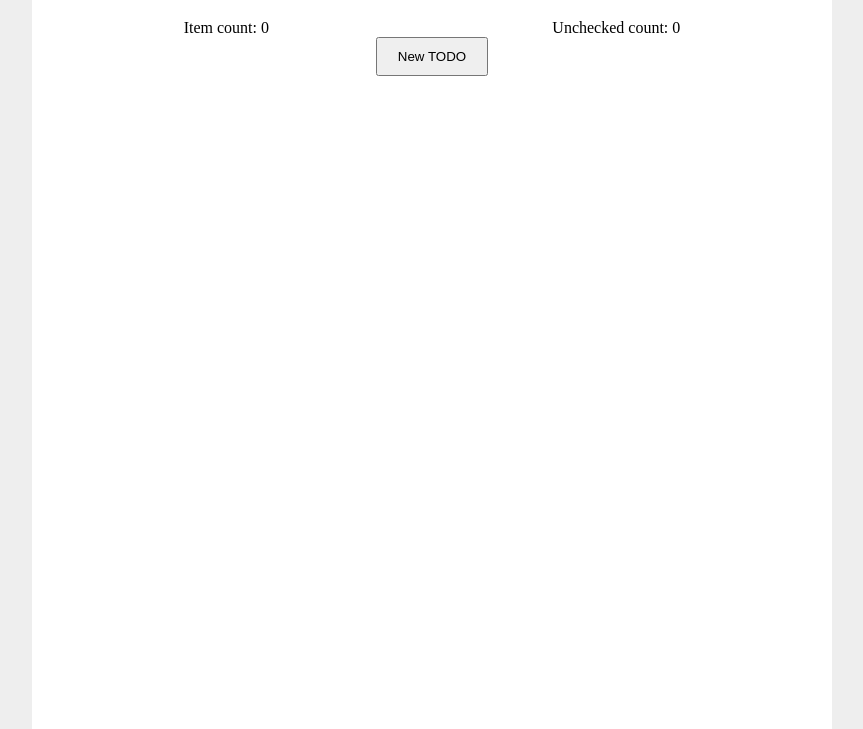
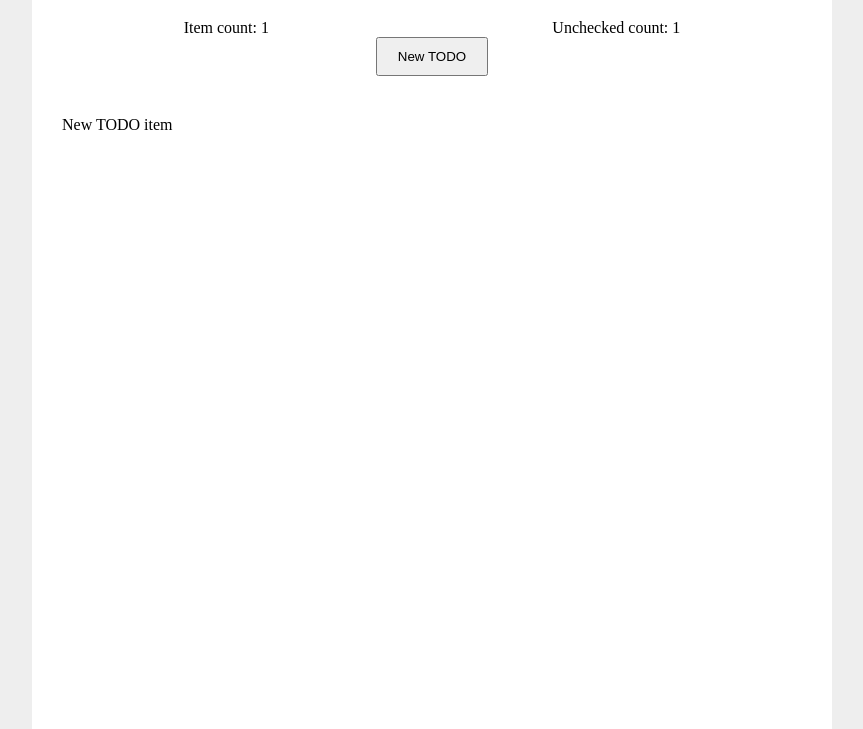
Before and after one commit to Aeka86/project0, a plain HTML site: page index.html in a window 1280 px wide. Both pictures are taken after a click on the button "New TODO". Shown: the part 71-800 px from the top of the page, without its empty margins (208-1071 px from the left). Drawn offline with Linux system fonts and the light colour scheme.

Commit message:
trying to figure out on how to create a to do list

```diff
--- a/script.js
+++ b/script.js
@@ -10,5 +10,15 @@ const itemCountSpan = document.getElementById('item-count')
 const uncheckedCountSpan = document.getElementById('unchecked-count')
 
 function newTodo() {
-  alert('New TODO button clicked!')
+  var todoList = document.getElementById("todo-list");
+  var todoItem = document.createElement("li");
+  var todoText = document.createTextNode("New TODO item");
+  todoItem.appendChild(todoText);
+  todoList.appendChild(todoItem);
+  var itemCount = document.getElementById("item-count");
+  itemCount.textContent = parseInt(itemCount.textContent) + 1;
+
+  var uncheckedCount = document.getElementById("unchecked-count");
+  uncheckedCount.textContent = parseInt(uncheckedCount.textContent) + 1;
+
 }
```
Also changed, not shown: index.html (+1 -0 lines).
